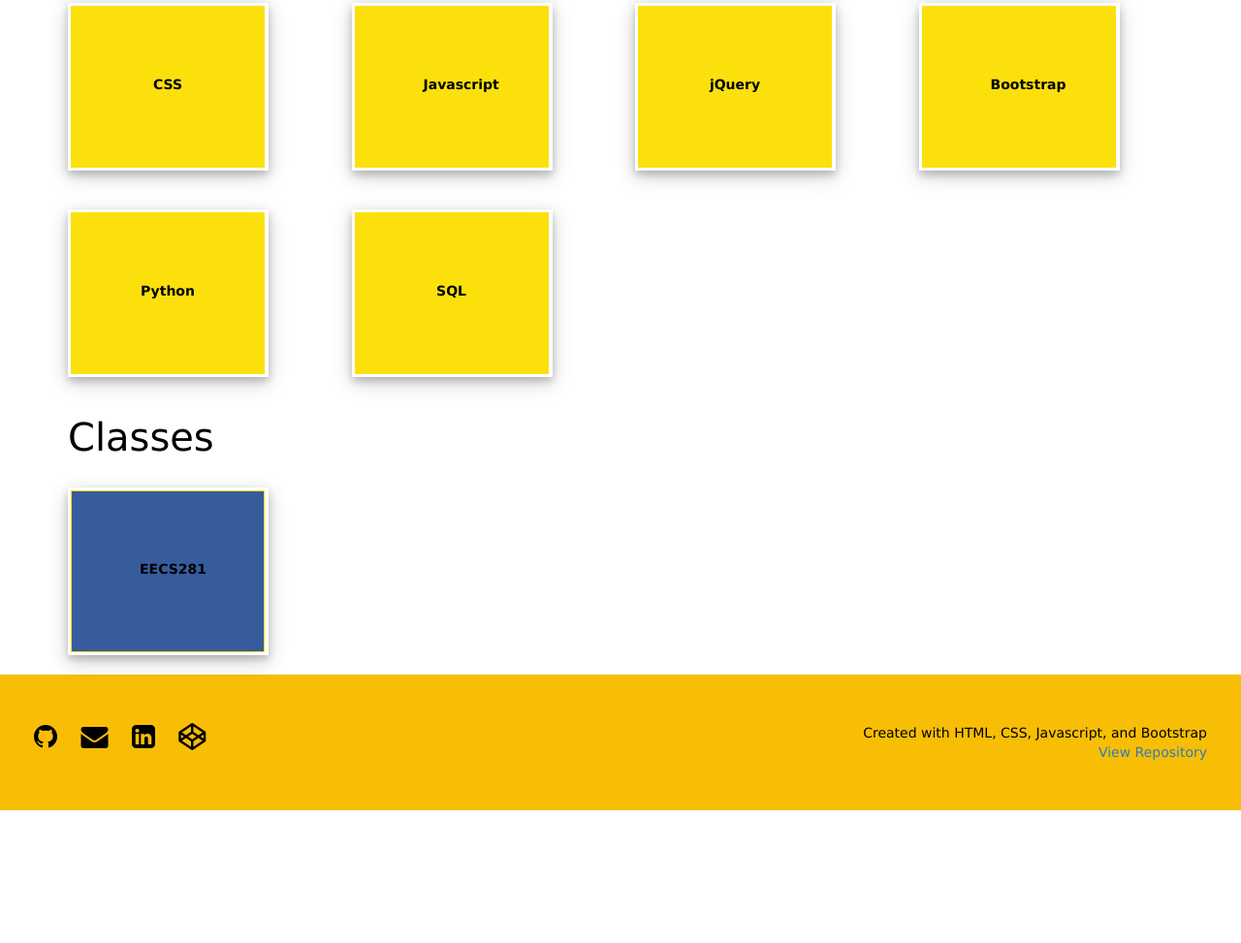
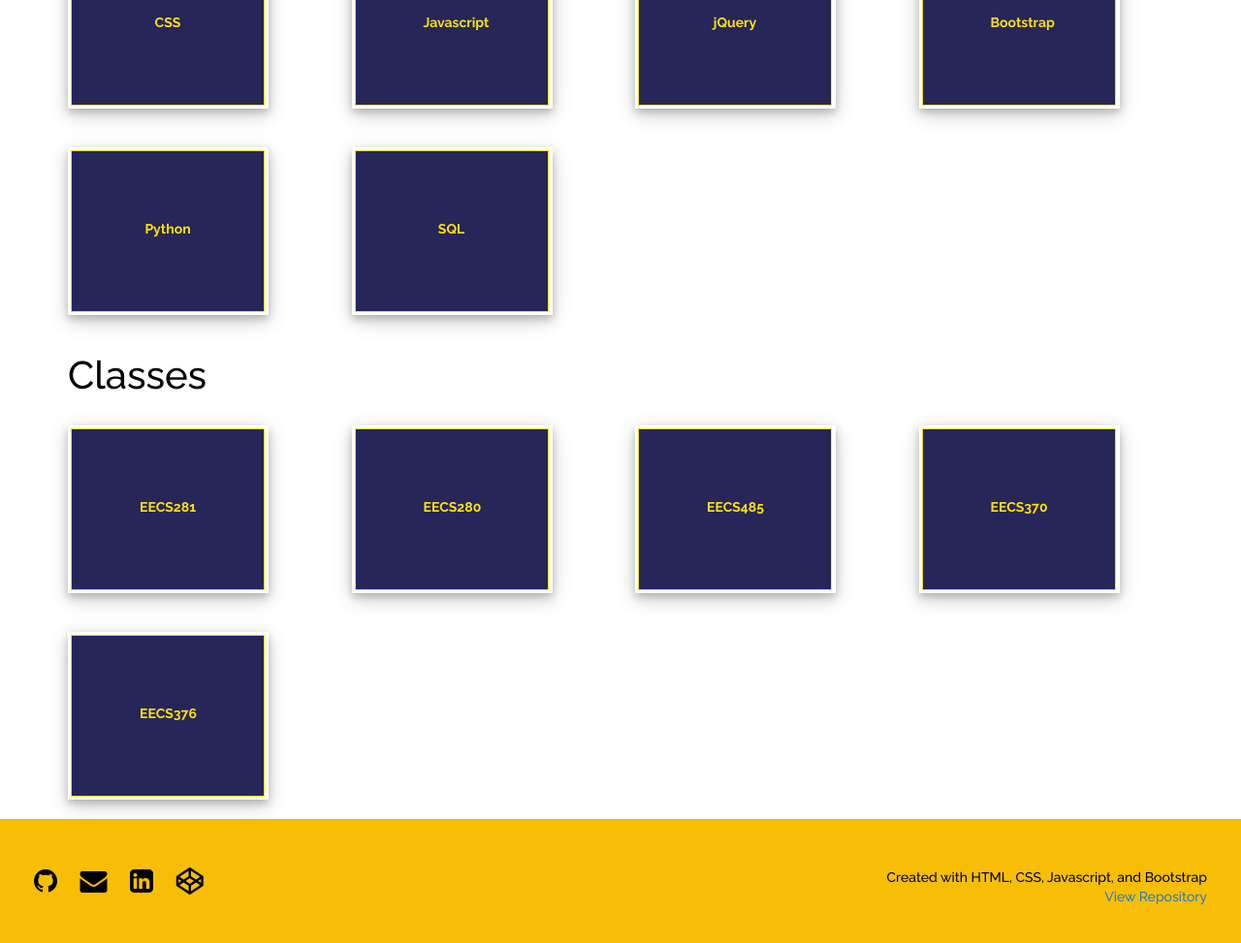
Before and after one commit to antonioatkinson/antonioatkinson.github.io, a plain HTML site: page index.html in a window 1280 px wide. Shown: the part 809-1782 px from the top of the page at 97% size. Before the commit the page ends 1645 px from the top, so only its background shows below. Drawn offline with nearby package versions, Linux system fonts and the light colour scheme.

Commit message:
Fixed mobile compatibility with profile picture

```diff
--- a/index.html
+++ b/index.html
@@ -4,6 +4,10 @@
 
   <meta name="viewport" content ="width=device-width, initial-scale=1.0">
   <meta name="viewport" content="width=device-width, initial-scale = 1.0, maximum-scale=1.0, user-scalable=no" />
+  <!-- <meta name="author" content="Antonio Atkinson">
+  <meta name="keywords" content="Umich, Antonio Atkinson">
+  <meta name="description" content="Personal Website"> -->
+
   <script type="text/javascript" src="jquery-3.2.1.min.js"></script>
   <!-- Latest compiled and minified CSS -->
   <link rel="stylesheet" href="https://maxcdn.bootstrapcdn.com/bootstrap/3.3.7/css/bootstrap.min.css">
@@ -23,6 +27,9 @@
   <script type="text/javascript" src="https://code.jquery.com/jquery-1.11.0.min.js"></script>
   <script type="text/javascript" src="https://code.jquery.com/jquery-migrate-1.2.1.min.js"></script>
   <script type="text/javascript" src="slick/slick.min.js"></script>
+
+  <!--Raleway font-->
+  <link href="http://fonts.googleapis.com/css?family=Raleway:200,300,500,700" rel="stylesheet" type="text/css">
 
   <!-- Index JS File -->
   <script type="text/javascript" src="index.js"></script>
@@ -69,11 +76,11 @@
     <div class="row">
       <div class="col-md-12">
         <div class="info">
-          <h1>UNDER CONSTRUCTION</h1>
+          <!-- <h1>UNDER CONSTRUCTION</h1> -->
           <h1 class="heading">Antonio Atkinson | Full Stack Developer</h1>
           <!-- <p>I am a full stack developer currently attending the University of Michigan as Computer Science student in the College of Engineering. I am of junior standing and am looking for an internship for the summer of 2018. To see some of my projects check out my projects page.</p>
           <p>For more information about me, check out my <a href="https://www.linkedin.com/in/antonio-atkinson-13b00796/"> -->
-          <p><img src="personal_pic.jpg" class="profile-pic"> I am a full stack developer currently attending the University of Michigan as Computer Science student in the College of Engineering. I will be graduating in May 2019 and am looking for an internship for the summer of 2018. This website has a list of my <a href="project.html">projects</a> and <a href="about.html">contact information</a> if you wish to contact me about future opportunites.</p>
+            <p><img src="personal_pic.jpg" class="profile-pic"> I am a full stack developer currently attending the University of Michigan as Computer Science student in the College of Engineering. I will be graduating in May 2019 and am looking for an internship for the summer of 2018. This website has a list of my <a href="project.html">projects</a> and <a href="about.html">contact information</a>. Please feel free to contact me about opportunites or if you find any of my projects interesting</p>
           </div>
         </div>
       </div>
@@ -188,6 +195,36 @@
         </div>
       </div>
     </div>
+    <div class="col-md-3 border-tile">
+      <div class="outer-tile">
+        <div class ="class-tile">
+          <label class="skill-tile">EECS280</label>
+        </div>
+      </div>
+    </div>
+    <div class="col-md-3 border-tile">
+      <div class="outer-tile">
+        <div class ="class-tile">
+          <label class="skill-tile">EECS485</label>
+        </div>
+      </div>
+    </div>
+    <div class="col-md-3 border-tile">
+      <div class="outer-tile">
+        <div class ="class-tile">
+          <label class="skill-tile">EECS370</label>
+        </div>
+      </div>
+    </div>
+    </div>
+    <div class="row">
+      <div class="col-md-3 border-tile">
+        <div class="outer-tile">
+          <div class ="class-tile">
+            <label class="skill-tile">EECS376</label>
+          </div>
+        </div>
+      </div>
     </div>
   <!-- </div> -->
 </div>
--- a/style.css
+++ b/style.css
@@ -1,5 +1,5 @@
 *{
-  font-family: Futura, Verdana, Candara,Helvetica,Sans-serif;
+  font-family: Raleway,Futura, Verdana, Candara,Helvetica,Sans-serif;
   /*font-family: Serif;*/
 }
 .header{
@@ -11,7 +11,7 @@
   padding-bottom: 100px;
 }
 .heading{
-  font-weight: 0;
+  /*font-weight: bolder;*/
 }
 .profile-pic{
   width:230px;
@@ -19,6 +19,7 @@
   float:left;
   padding-right:5px;
 }
+
 h1{
   font-size:40px;
 }
@@ -37,9 +38,15 @@
 @media (max-width: 768px) {
 .info{
   font-size:15px;
-
+  overflow-wrap: normal;
+  /*text-align: center;*/
 }
+.profile-pic{
+  float: none;
+  display: block;
+  margin:auto;
   }
+}
 .header-button{
   padding:10px;
   background:#001f3f;
@@ -58,6 +65,8 @@
   width: 400px;
   height: 350px;
   border: solid;
+  /*border-width: 1px;*/
+  border-width: thin;
   box-sizing: border-box;
 }
 .box{
@@ -255,8 +264,10 @@
   width:200px;
   border-width:1px;
   text-align: center;
-  background-color: #FCE00C;
-  border-color: #FCE00C;
+  /*background-color: #FCE00C;
+  border-color: #FCE00C; Original colors*/
+  background-color: #262658;
+  color:#FCE00C;
 }
 .class-tile{
 border: solid;
@@ -264,8 +275,9 @@
   width:200px;
   border-width:1px;
   text-align: center;
-  background-color: #365C9E;
-  border-color: #FCE00C;
+  background-color: #262658;
+  /*border-color: #365C9E; Original background color*/
+  color:#FCE00C;
 }
 .border-tile{
   padding-top:20px;
```
Lines whose indentation alone changed are shown as unchanged.
